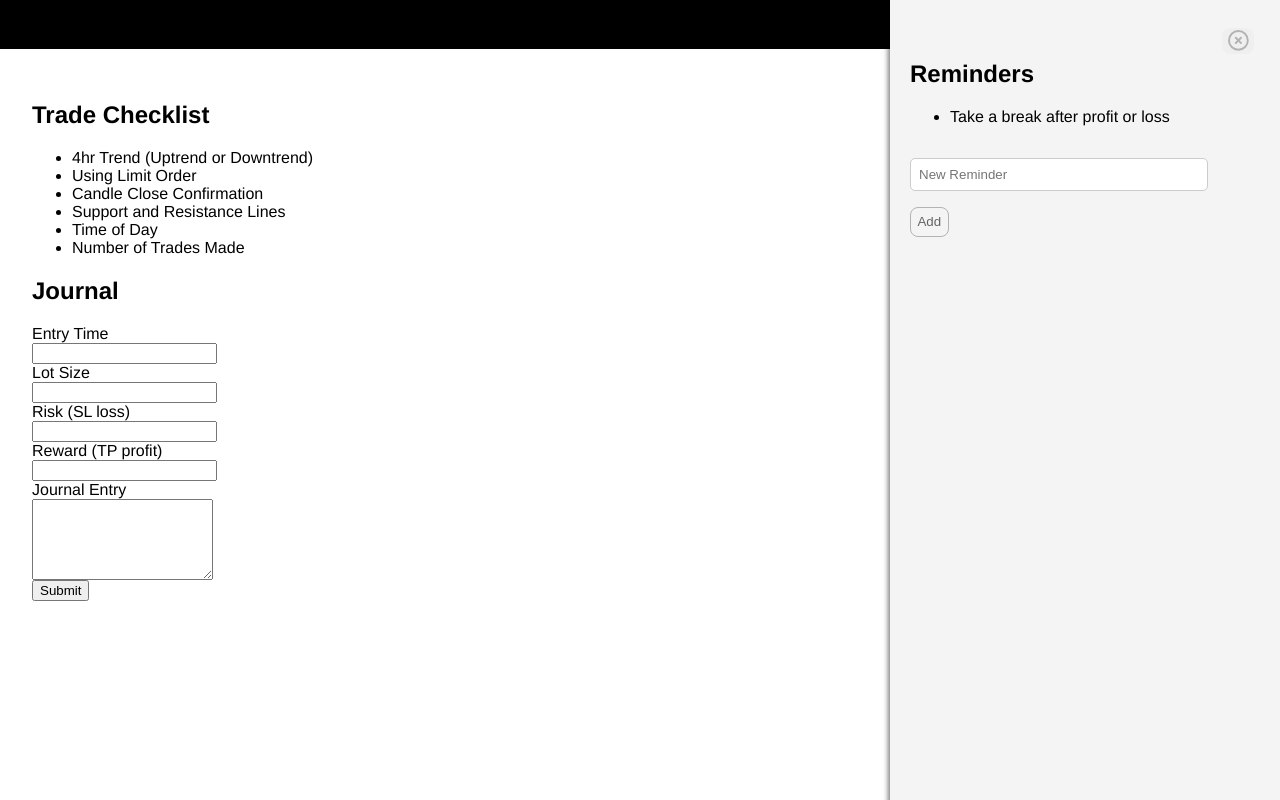
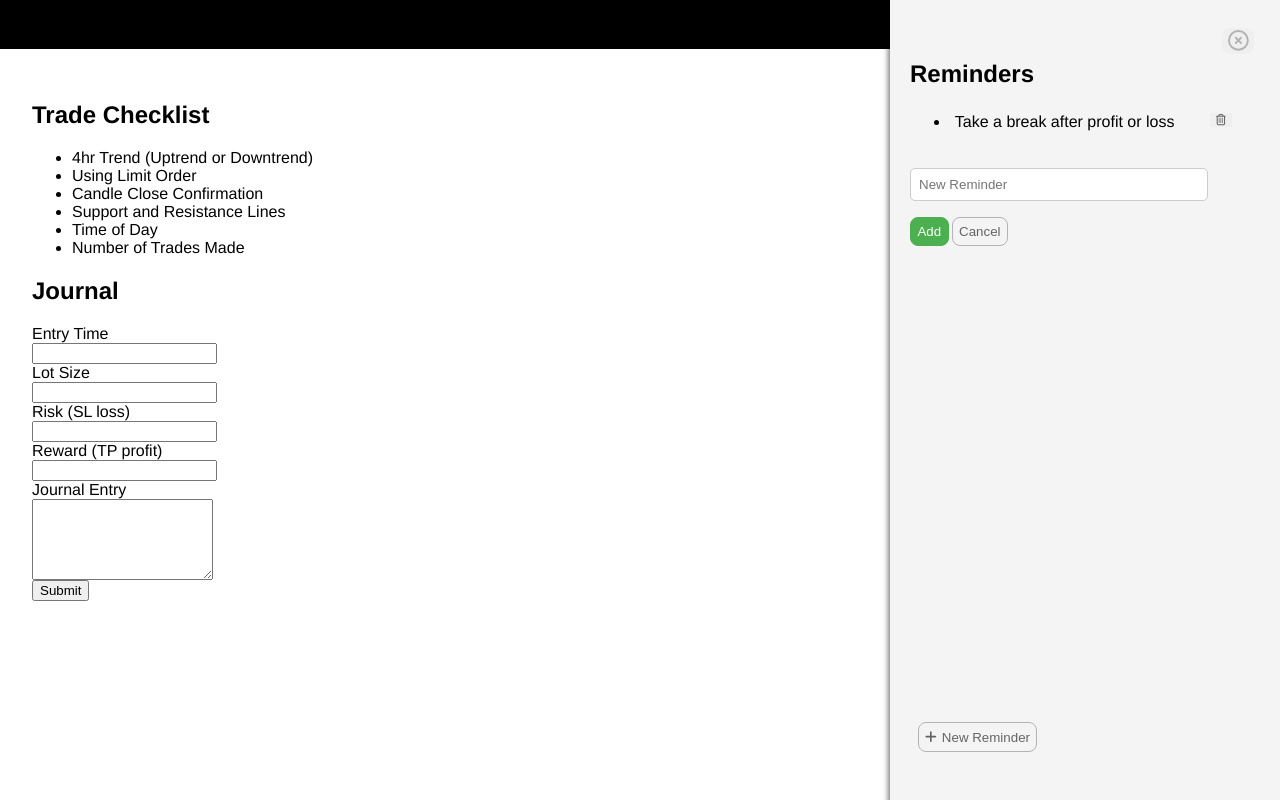
Before and after one commit to scrsund/trading-journal, a Vue app: page / in a window 1280 px wide. Both pictures are taken after a click on the button "Reminders". Built offline with nearby package versions, Linux system fonts and the light colour scheme.

Commit message:
changes to reminder input

```diff
--- a/src/components/RemindersSidebar.vue
+++ b/src/components/RemindersSidebar.vue
@@ -9,15 +9,28 @@ menu showing reminders, window that comes from the side
       </button>
       <h2>Reminders</h2>
       <ul>
-        <li v-for="reminder in reminders" :key="reminder">{{ reminder }}</li>
+        <li v-for="reminder in reminders" :key="reminder">
+          {{ reminder }}
+          <button class="delete-button">
+            <i class="fa-regular fa-trash-can"></i>
+          </button>
+        </li>
       </ul>
-      <div class="add-reminder-container">
+      <div class="add-reminder-container" v-if="isInputVisible">
         <input
           v-model="newReminder"
           placeholder="New Reminder"
           class="reminder-input"
         />
-        <button @click="addReminder" class="add-button">Add</button>
+        <button @click="addReminder" class="add-button confirm-button">
+          Add
+        </button>
+        <button @click="cancelInput" class="cancel-button">Cancel</button>
+      </div>
+      <div class="toggle-input-container">
+        <button @click="toggleInputIsVisible" class="toggle-input-button">
+          <i class="fa-solid fa-plus"></i>New Reminder
+        </button>
       </div>
     </div>
   </transition>
@@ -30,6 +43,7 @@ export default {
   data() {
     return {
       newReminder: "",
+      isInputVisible: true,
     };
   },
   computed: {
@@ -42,6 +56,13 @@ export default {
     closeSidebar() {
       this.$store.commit("toggleSidebar", false);
     },
+    toggleInputIsVisible() {
+      return (this.isInputVisible = true);
+    },
+    cancelInput() {
+      this.newReminder = "";
+      return (this.isInputVisible = false);
+    },
     addReminder() {
       if (this.newReminder.trim()) {
         this.$store.dispatch("addItem", {
@@ -49,6 +70,7 @@ export default {
           item: this.newReminder.trim(),
         });
         this.newReminder = "";
+        this.isInputVisible = false;
       }
     },
   },
@@ -56,9 +78,6 @@ export default {
 </script>
 
 <style scoped>
-h2 {
-  margin-top: 2.5rem;
-}
 .sidebar {
   position: fixed;
   right: 0;
@@ -71,8 +90,23 @@ h2 {
   overflow-y: auto;
 }
 
+h2 {
+  margin-top: 2.5rem;
+}
+
+li {
+  padding: 0.3rem;
+}
+
 .add-reminder-container {
   margin-top: 20px;
+}
+
+.toggle-input-container {
+  position: fixed;
+  bottom: 0;
+  margin-bottom: 3rem;
+  margin-left: 0.5rem;
 }
 
 .reminder-input {
@@ -87,11 +121,8 @@ h2 {
 
 /*buttons*/
 
-button {
+.close-button {
   margin-top: 0.5rem;
-}
-
-.close-button {
   cursor: pointer;
   position: fixed;
   right: 0;
@@ -102,7 +133,36 @@ button {
   color: #b3b3b3;
 }
 
+.delete-button {
+  position: fixed;
+  right: 0;
+  border: none;
+  margin-right: 3rem;
+  font-size: 0.7rem;
+  color: #646464;
+  cursor: pointer;
+}
+
 .add-button {
+  margin-top: 0.5rem;
+  cursor: pointer;
+  border-radius: 0.5rem;
+  padding: 0.4rem;
+  border-color: #b3b3b3;
+  border: 1px solid #b3b3b3;
+  background-color: transparent;
+}
+
+.confirm-button {
+  margin-top: 0.5rem;
+  background-color: #4caf50;
+  color: white;
+  border-color: #4caf50;
+}
+
+.cancel-button {
+  margin-top: 0.5rem;
+  margin-left: 0.2rem;
   cursor: pointer;
   border-radius: 0.5rem;
   padding: 0.4rem;
@@ -110,6 +170,21 @@ button {
   border: 1px solid #b3b3b3;
   color: #646464;
   background-color: transparent;
+}
+
+.toggle-input-button {
+  margin-top: 2rem;
+  cursor: pointer;
+  border-radius: 0.5rem;
+  padding: 0.4rem;
+  border-color: #b3b3b3;
+  border: 1px solid #b3b3b3;
+  color: #646464;
+  background-color: transparent;
+}
+
+.fa-plus {
+  margin-right: 0.3rem;
 }
 
 /*animations*/
```
